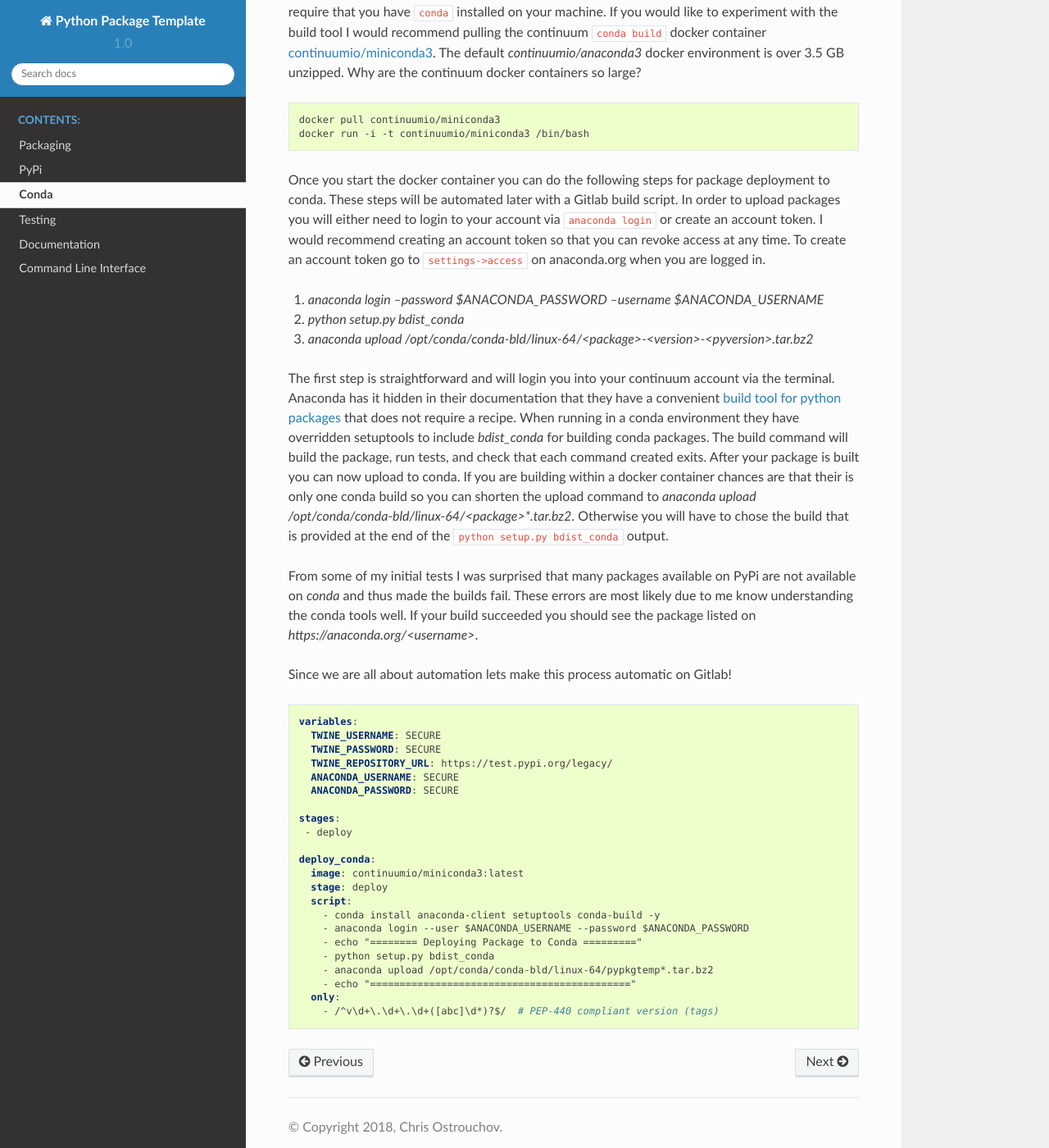
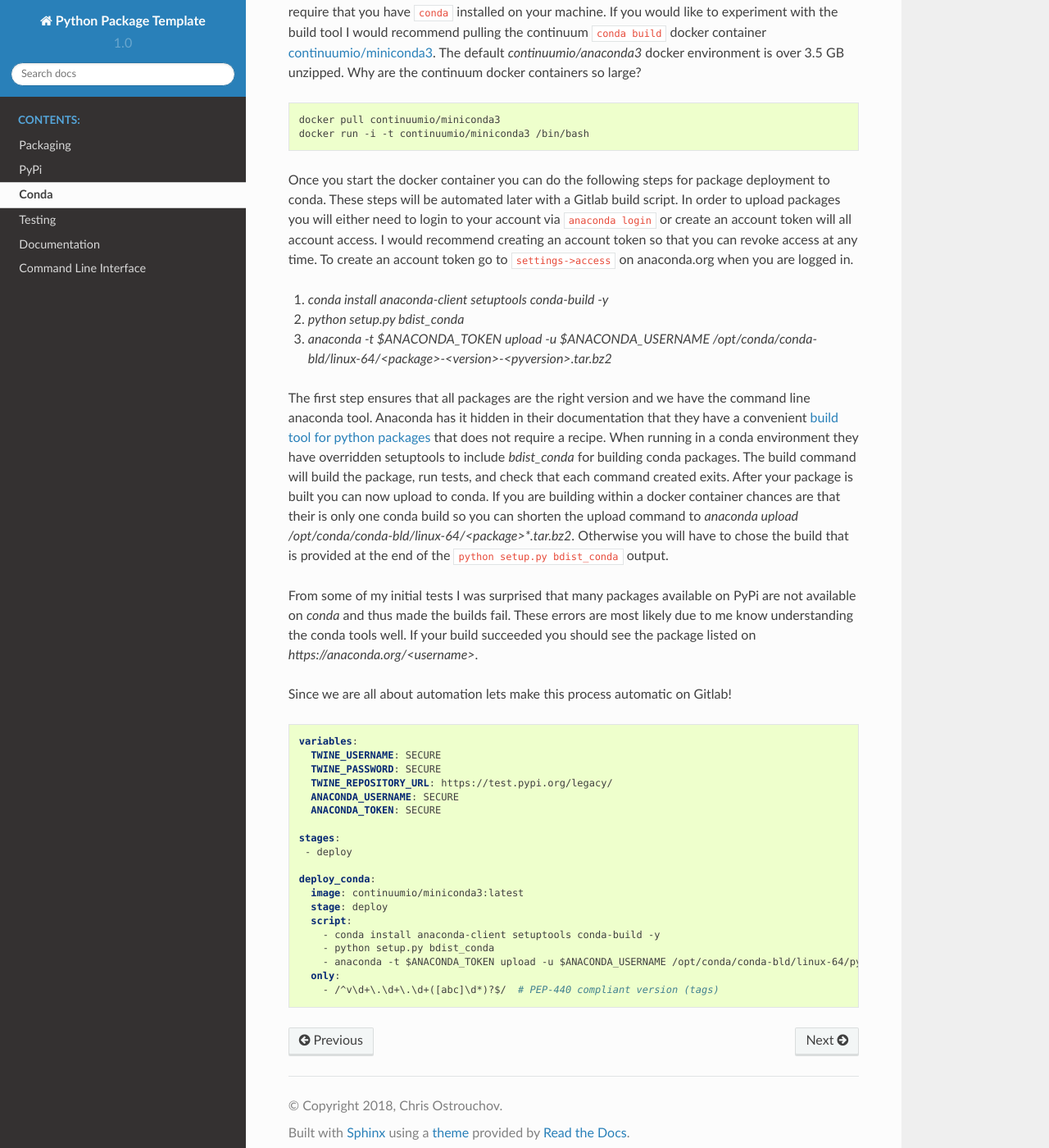
Before and after one commit to dazza-codes/aio-aws, a Sphinx documentation site: the page built from docs/conda.rst, in a window 1280 px wide and 1400 px high, scrolled down 373 px. Shown: the whole window at 82% size. Built offline with Sphinx 7.4.7 and the Read the Docs theme 2.0.0, drawn with Linux system fonts in a browser that asks for light colours.

```diff
--- a/docs/conda.rst
+++ b/docs/conda.rst
@@ -32,16 +32,17 @@ Once you start the docker container you can do the following steps for
 package deployment to conda. These steps will be automated later with
 a Gitlab build script. In order to upload packages you will either
 need to login to your account via ``anaconda login`` or create an
-account token. I would recommend creating an account token so that you
-can revoke access at any time. To create an account token go to
-``settings->access`` on anaconda.org when you are logged in.
+account token will all account access. I would recommend creating an
+account token so that you can revoke access at any time. To create an
+account token go to ``settings->access`` on anaconda.org when you are
+logged in.
 
-1. `anaconda login --password $ANACONDA_PASSWORD --username $ANACONDA_USERNAME`
+1. `conda install anaconda-client setuptools conda-build -y`
 2. `python setup.py bdist_conda`
-3. `anaconda upload /opt/conda/conda-bld/linux-64/<package>-<version>-<pyversion>.tar.bz2`
+3. `anaconda -t $ANACONDA_TOKEN upload -u $ANACONDA_USERNAME /opt/conda/conda-bld/linux-64/<package>-<version>-<pyversion>.tar.bz2`
 
-The first step is straightforward and will login you into your
-continuum account via the terminal. Anaconda has it hidden in their
+The first step ensures that all packages are the right version and we
+have the command line anaconda tool. Anaconda has it hidden in their
 documentation that they have a convenient `build tool for python
 packages
 <https://conda.io/docs/user-guide/tasks/build-packages/build-without-recipe.html>`_
@@ -52,7 +53,9 @@ and check that each command created exits. After your package is built
 you can now upload to conda. If you are building within a docker
 container chances are that their is only one conda build so you can
 shorten the upload command to `anaconda upload
-/opt/conda/conda-bld/linux-64/<package>*.tar.bz2`. Otherwise you will have to chose the build that is provided at the end of the ``python setup.py bdist_conda`` output.
+/opt/conda/conda-bld/linux-64/<package>*.tar.bz2`. Otherwise you will
+have to chose the build that is provided at the end of the ``python
+setup.py bdist_conda`` output.
 
 From some of my initial tests I was surprised that many packages
 available on PyPi are not available on `conda` and thus made the
@@ -70,7 +73,7 @@ Gitlab!
      TWINE_PASSWORD: SECURE
      TWINE_REPOSITORY_URL: https://test.pypi.org/legacy/
      ANACONDA_USERNAME: SECURE
-     ANACONDA_PASSWORD: SECURE
+     ANACONDA_TOKEN: SECURE
 
    stages:
     - deploy
@@ -80,10 +83,7 @@ Gitlab!
      stage: deploy
      script:
        - conda install anaconda-client setuptools conda-build -y
-       - anaconda login --user $ANACONDA_USERNAME --password $ANACONDA_PASSWORD
-       - echo "======== Deploying Package to Conda ========="
        - python setup.py bdist_conda
-       - anaconda upload /opt/conda/conda-bld/linux-64/pypkgtemp*.tar.bz2
-       - echo "============================================"
+       - anaconda -t $ANACONDA_TOKEN upload -u $ANACONDA_USERNAME /opt/conda/conda-bld/linux-64/pypkgtemp*.tar.bz2
      only:
        - /^v\d+\.\d+\.\d+([abc]\d*)?$/  # PEP-440 compliant version (tags)
--- a/docs/pypi.rst
+++ b/docs/pypi.rst
@@ -65,10 +65,8 @@ this is fixed soon.
        - pip install -U twine setuptools
        - pip list
        - python setup.py sdist bdist_wheel
-       - echo "======== Deploying Package to PyPi ========="
        - twine upload dist/*.tar.gz
        - twine upload dist/*.whl
-       - echo "============================================"
      only:
        - /^v\d+\.\d+\.\d+([abc]\d*)?$/  # PEP-440 compliant version (tags)
 
--- a/setup.py
+++ b/setup.py
@@ -13,7 +13,7 @@ with open(path.join(here, 'README.md'), encoding='utf-8') as f:
 
 setup(
     name='pypkgtemp',
-    version='1.0.7',
+    version='1.0.8',
     description='A python package template',
     long_description=long_description,
     long_description_content_type="text/markdown",
```
Also changed, not shown: other parts of docs/pypi.rst (+2 -2 lines).
